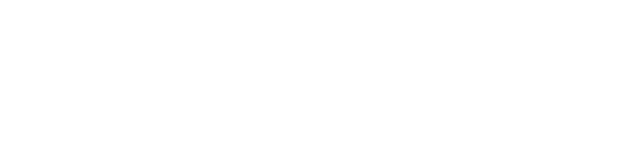
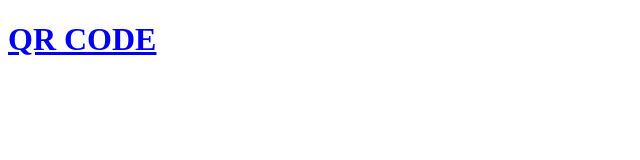
Before and after one commit to DylanKnapman/frontend-mentor, a plain HTML site: page index.html in a window 1280 px wide. Shown: the whole page, without its empty margins (0-640 px from the left). Drawn offline with Linux system fonts and the light colour scheme.

Commit message:
Frontend-Mentor Challenges - QR Code

```diff
--- a/index.html
+++ b/index.html
@@ -7,6 +7,6 @@
   <title>Document</title>
 </head>
 <body>
-
+  <a href="./challenges/qr-code-component-main/finished/index.html"><h1>QR CODE</h1></a>
 </body>
 </html>
```
